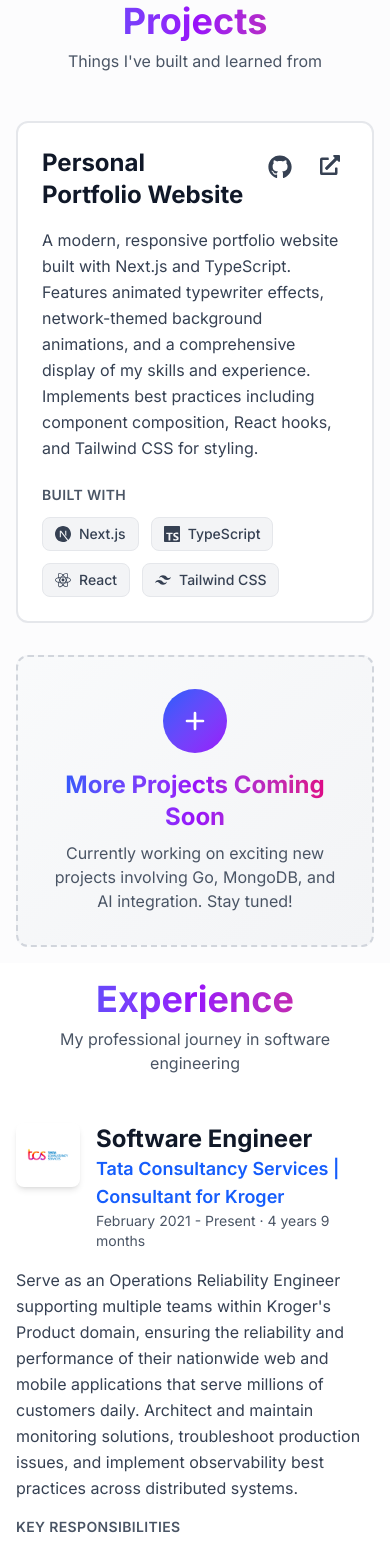
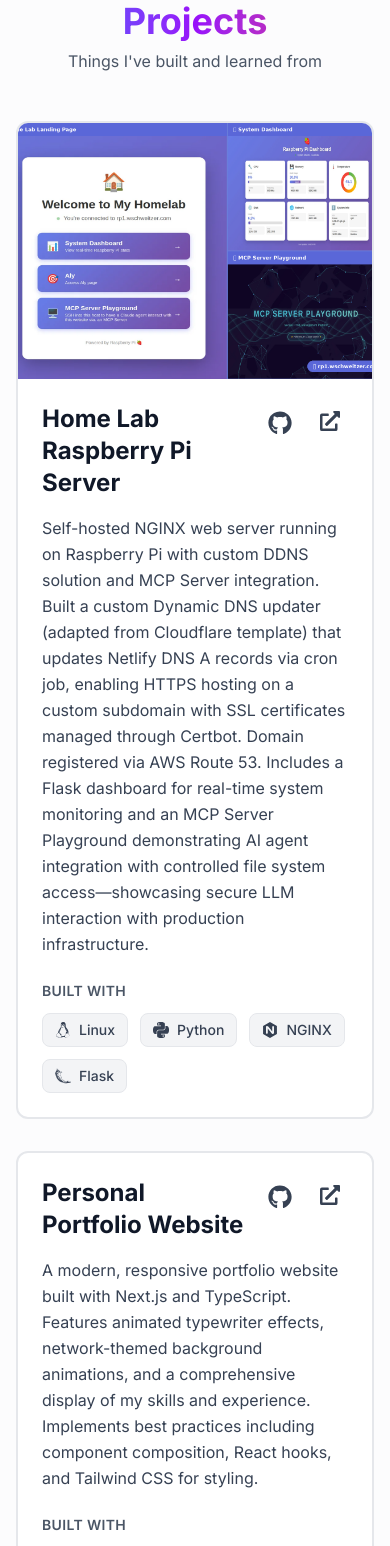
Before and after one commit to WilliamSchweitzer/personal-website, a Next.js app: page / in a window 390 px wide. Shown: the part 2840-4386 px from the top of the page. Built offline with nearby package versions, Linux system fonts and the light colour scheme.

Commit message:
Add Raspberry PI Project + Image support on project cards

```diff
--- a/src/components/ProjectsSection.tsx
+++ b/src/components/ProjectsSection.tsx
@@ -4,8 +4,13 @@
   SiTypescript,
   SiTailwindcss,
   SiReact,
+  SiLinux,
+  SiPython,
+  SiNginx,
+  SiFlask,
 } from 'react-icons/si';
 import { IconType } from 'react-icons';
+import Image from 'next/image';
 
 interface Technology {
   name: string;
@@ -23,6 +28,20 @@
 
 export function ProjectsSection() {
   const projects: Project[] = [
+    {
+      title: 'Home Lab Raspberry Pi Server',
+      description:
+        'Self-hosted NGINX web server running on Raspberry Pi with custom DDNS solution and MCP Server integration. Built a custom Dynamic DNS updater (adapted from Cloudflare template) that updates Netlify DNS A records via cron job, enabling HTTPS hosting on a custom subdomain with SSL certificates managed through Certbot. Domain registered via AWS Route 53. Includes a Flask dashboard for real-time system monitoring and an MCP Server Playground demonstrating AI agent integration with controlled file system access—showcasing secure LLM interaction with production infrastructure.',
+      technologies: [
+        { name: 'Linux', icon: SiLinux },
+        { name: 'Python', icon: SiPython },
+        { name: 'NGINX', icon: SiNginx },
+        { name: 'Flask', icon: SiFlask },
+      ],
+      github: 'https://github.com/WilliamSchweitzer/netlify-ddns-updater',
+      live: 'https://rp1.wschweitzer.com',
+      image: '/raspberry-pi-homelab-composite.png',
+    },
     {
       title: 'Personal Portfolio Website',
       description:
@@ -63,7 +82,24 @@
               <div className="absolute inset-[2px] bg-white dark:bg-gray-800 rounded-xl z-0" />
 
               {/* Content */}
-              <div className="relative z-10 p-6 md:p-8">
+              <div className="relative z-10">
+                {/* Image Section - Only render if image exists */}
+                {project.image && (
+                  <div className="relative w-full h-64 md:h-80 overflow-hidden">
+                    <Image
+                      src={project.image}
+                      alt={`${project.title} preview`}
+                      fill
+                      className="object-cover object-center transition-transform duration-300 group-hover:scale-105"
+                      sizes="(max-width: 768px) 100vw, (max-width: 1200px) 80vw, 1000px"
+                    />
+                    {/* Overlay gradient */}
+                    <div className="absolute inset-0 bg-gradient-to-t from-black/50 to-transparent opacity-0 group-hover:opacity-100 transition-opacity duration-300" />
+                  </div>
+                )}
+
+                {/* Text Content */}
+                <div className="p-6 md:p-8">
                   {/* Title and Links */}
                   <div className="flex items-start justify-between mb-4">
                     <h3 className="text-2xl font-bold text-gray-900 dark:text-gray-100 group-hover:bg-gradient-to-r group-hover:from-blue-600 group-hover:to-purple-600 group-hover:bg-clip-text group-hover:text-transparent transition-all duration-300">
@@ -120,6 +156,7 @@
                   </div>
                 </div>
               </div>
+            </div>
           ))}
 
           {/* Coming Soon Card */}
```
Also changed, not shown: public/raspberry-pi-homelab-composite.png (added). Lines whose indentation alone changed are shown as unchanged.
